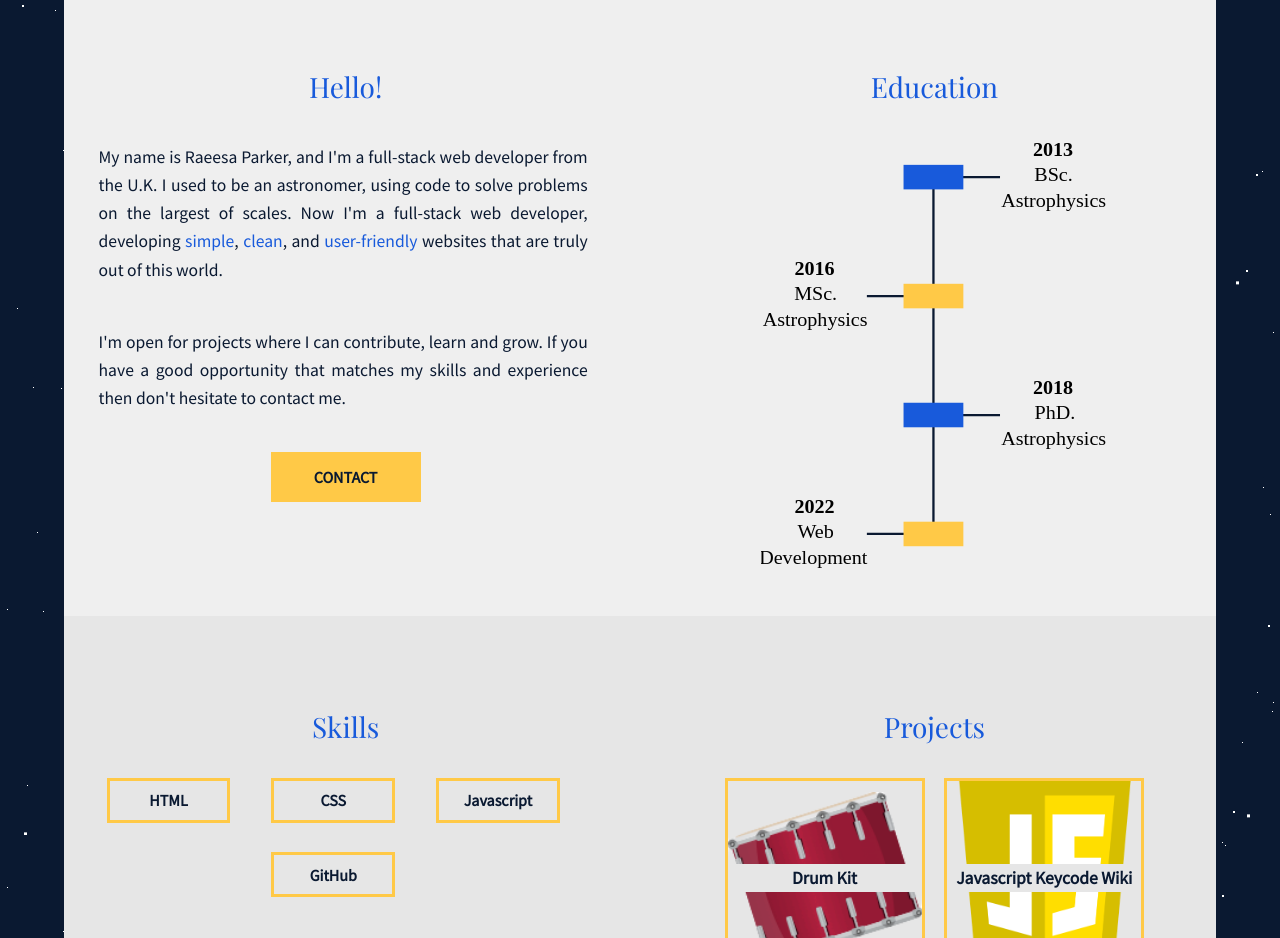
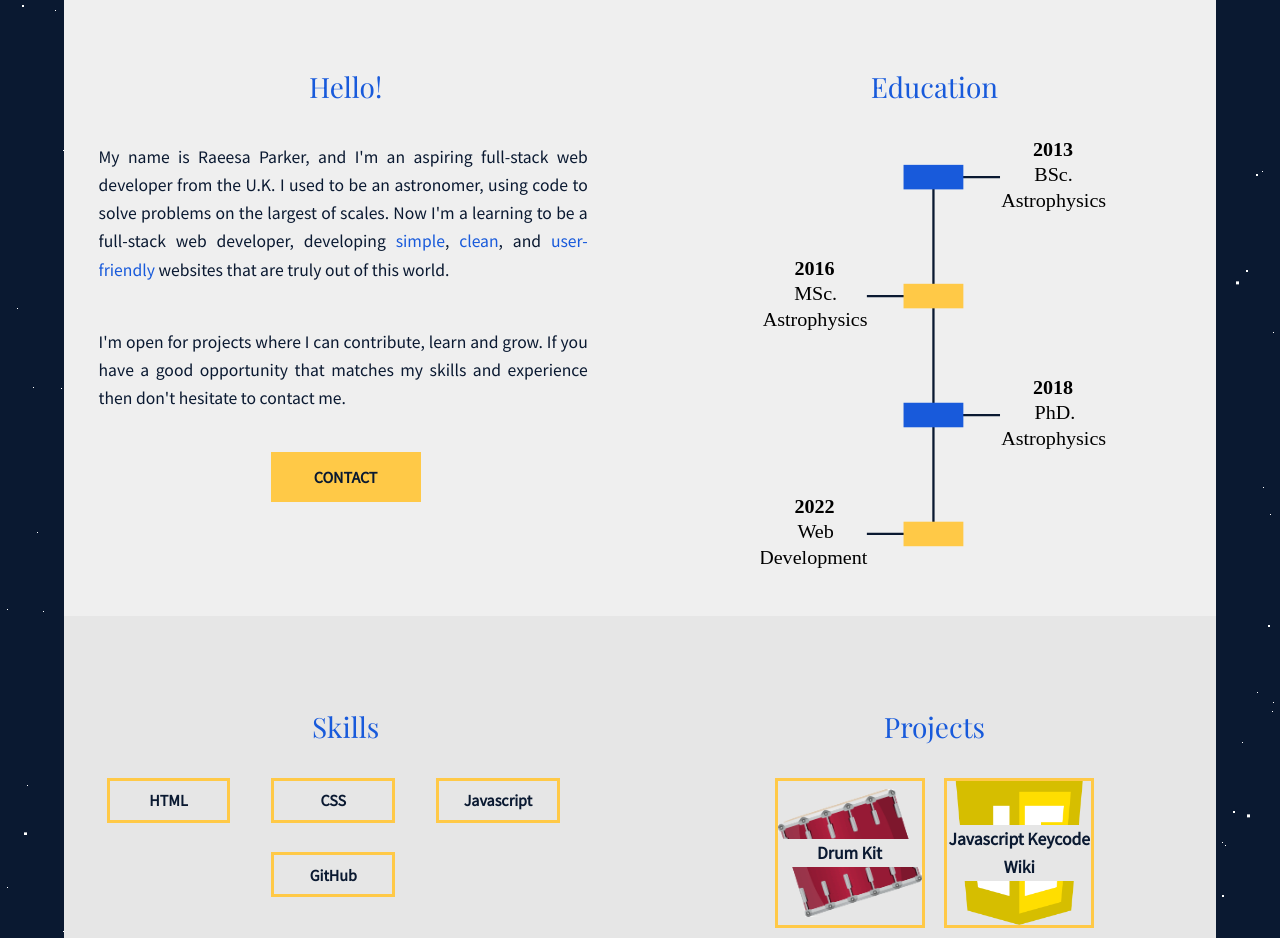
Before and after one commit to RaeesaParker/portfolio, a plain HTML site: page index.html in a window 1280 px wide. Shown: the part 880-1818 px from the top of the page. Drawn offline with nearby package versions, Linux system fonts and the light colour scheme.

Commit message:
Changed size of project item

```diff
--- a/index.html
+++ b/index.html
@@ -94,7 +94,7 @@
 
 					<div class="flex-item">
 						<h3 class="font-Fancy title-padding-top">Hello! </h3>
-						<p class="color-navy textbox-justify" >My name is Raeesa Parker, and I'm a full-stack web developer from the U.K. I used to be an astronomer, using code to solve problems on the largest of scales. Now I'm a full-stack web developer, developing <span class="color-blue">simple</span>, <span class="color-blue">clean</span>, and <span class="color-blue">user-friendly</span> websites that are truly out of this world.</p>
+						<p class="color-navy textbox-justify" >My name is Raeesa Parker, and I'm an aspiring full-stack web developer from the U.K. I used to be an astronomer, using code to solve problems on the largest of scales. Now I'm a learning to be a full-stack web developer, developing <span class="color-blue">simple</span>, <span class="color-blue">clean</span>, and <span class="color-blue">user-friendly</span> websites that are truly out of this world.</p>
 
 						<p class="color-navy textbox-justify">I'm open for projects where I can contribute, learn and grow. If you have a good opportunity that matches my skills and experience then don't hesitate to contact me. </p>
 						 <a class="button button-contact" href="#sec-contact">CONTACT</a>
--- a/portfolio_styles.css
+++ b/portfolio_styles.css
@@ -273,11 +273,11 @@ a, a:active {
 	border: 3px solid var(--Yellow);
   display: flex;
   font-weight: 600;
-  height: 200px;
+  height: 150px;
   justify-content: center;
   margin: 6% 2% 2% 2%;
   text-align: center;
-  width: 200px;
+  width: 150px;
 }
 
 .link-projects{
```
